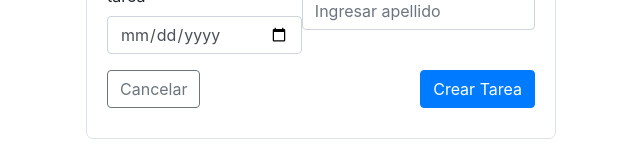
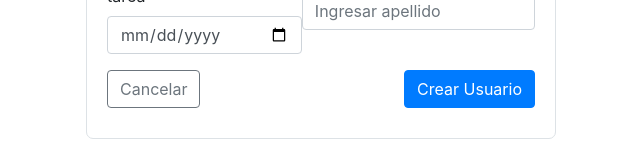
Before and after one commit to nestorguio7/proyecto-angular-Nestor, an Angular app: page /nuevo in a window 1280 px wide. Shown: the part 280-440 px from the top of the page, without its empty margins (319-959 px from the left). Built offline with nearby package versions, Linux system fonts and the light colour scheme.

Commit message:
change text button

```diff
--- a/src/app/nuevo/nuevo.component.html
+++ b/src/app/nuevo/nuevo.component.html
@@ -67,7 +67,7 @@
       >
         Cancelar
       </button>
-      <button class="btn btn-primary is-small">Crear Tarea</button>
+      <button class="btn btn-primary is-small">Crear Usuario</button>
     </div>
   </form>
 </div>
```
